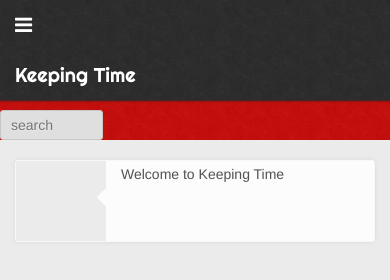
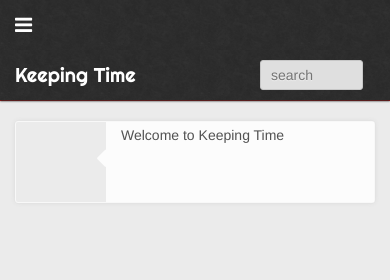
Before and after one commit to keepingtime/keepingtime.github.io, a plain HTML site: page index.html in a window 390 px wide. Drawn offline with Linux system fonts and the light colour scheme.

Commit message:
bread cleaning

```diff
--- a/ajax/page_feed.html
+++ b/ajax/page_feed.html
@@ -1,7 +1,7 @@
 <div class="row">
 	<div id="breadcrumb" class="col-md-12">
 		<ol class="breadcrumb">
-			<li><a href="http://keepingti.me/">Home</a></li>
+			<!-- <li><a href="http://keepingti.me/">Home</a></li> -->
 
 		</ol>
 	</div>
--- a/index.html
+++ b/index.html
@@ -58,7 +58,7 @@
 			</div>
 			<div id="top-panel" class="col-xs-12 col-sm-10">
 				<div class="row">
-					<div id="logo" class="col-xs-18 col-sm-4">
+					<div id="logo" class="col-xs-8 col-sm-4">
 
 
 						<!-- <div id="logo" class="col-xs-12 col-sm-10"> -->
```
Also changed, not shown: ajax/tables_beauty.html (+2 -2 lines).
